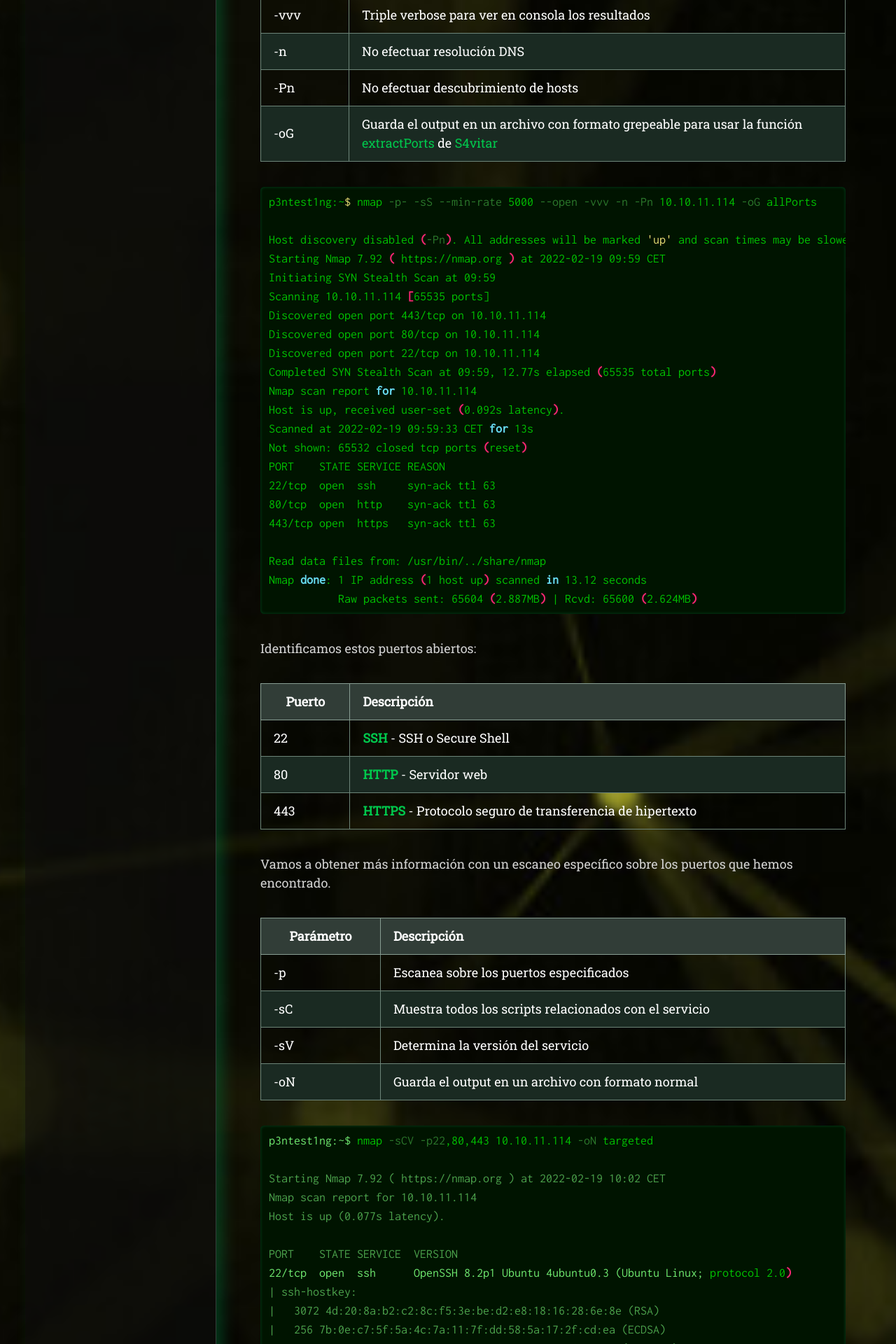
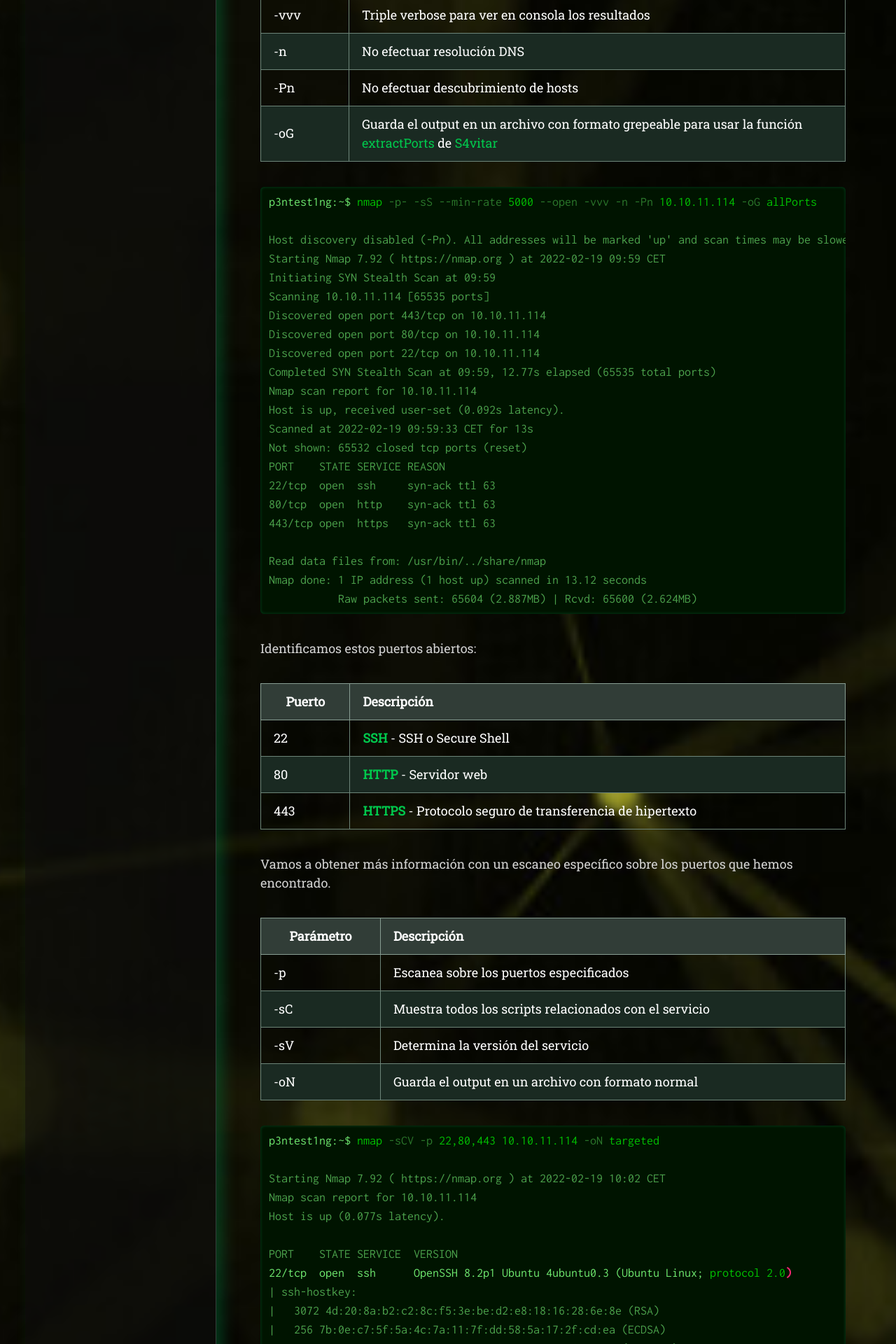
Before and after one commit to WildZarek/wildzarek.github.io, a Jekyll site: the page built from _posts/2022-02-20-bolt-htb.md, in a window 1280 px wide. Shown: the part 2321-4241 px from the top of the page at 70% size. Built offline with Jekyll 4.4.1, drawn with Linux system fonts in a browser that asks for light colours; nearby versions of some CDN libraries; some web fonts are replaced.

Commit message:
HTB Bolt WriteUp

````diff
--- a/_posts/2022-02-20-bolt-htb.md
+++ b/_posts/2022-02-20-bolt-htb.md
@@ -37,7 +37,7 @@ Empezamos con el reconocimiento de puertos lanzando un **`TCP SYN Port Scan`**
 | -Pn       | No efectuar descubrimiento de hosts                      |
 | -oG       | Guarda el output en un archivo con formato grepeable para usar la función [extractPorts](https://pastebin.com/tYpwpauW) de [S4vitar](https://s4vitar.github.io/)
 
-```bash
+```console
 p3ntest1ng:~$ nmap -p- -sS --min-rate 5000 --open -vvv -n -Pn 10.10.11.114 -oG allPorts
 
 Host discovery disabled (-Pn). All addresses will be marked 'up' and scan times may be slower.
@@ -80,7 +80,7 @@ Vamos a obtener más información con un escaneo específico sobre los puertos q
 | -oN       | Guarda el output en un archivo con formato normal      |
 
 ```console
-p3ntest1ng:~$ nmap -sCV -p22,80,443 10.10.11.114 -oN targeted
+p3ntest1ng:~$ nmap -sCV -p 22,80,443 10.10.11.114 -oN targeted
 
 Starting Nmap 7.92 ( https://nmap.org ) at 2022-02-19 10:02 CET
 Nmap scan report for 10.10.11.114
````
